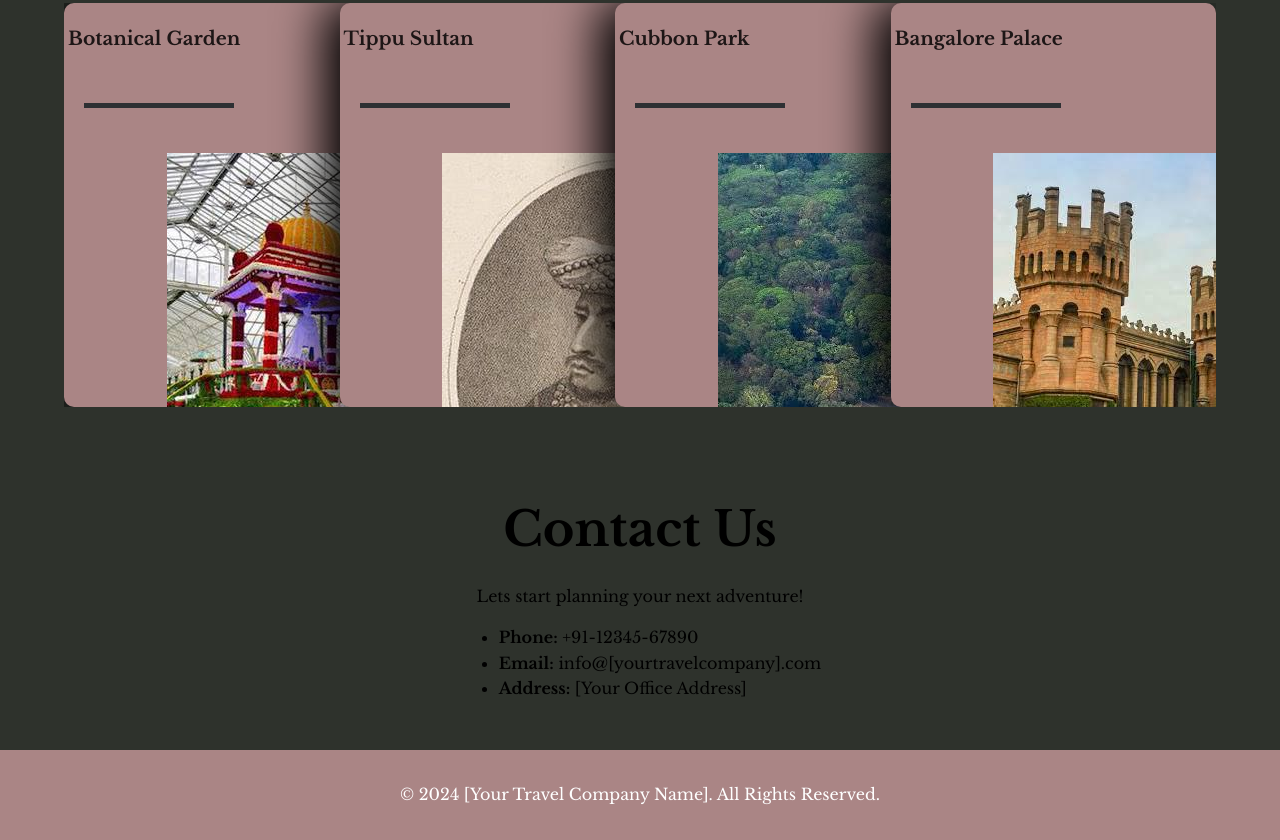
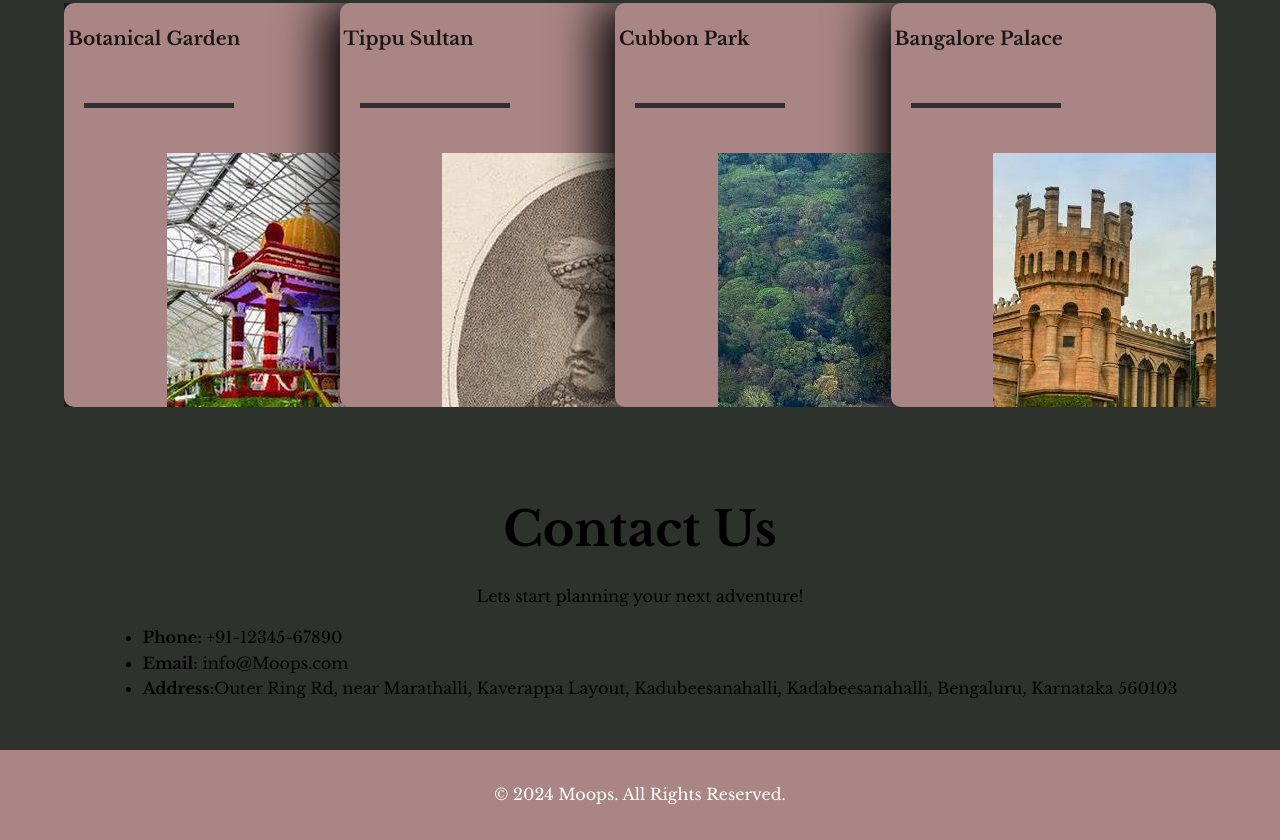
Before and after one commit to NobleTamrakar/SyntaxTerrors_webdev, a plain HTML site: page index.html in a window 1280 px wide. Shown: the part 1956-2796 px from the top of the page. Drawn offline with nearby package versions, Linux system fonts and the light colour scheme.

Commit message:
Update index.html
Signed-off-by: SHREYS04 <shreyssudhakar04@gmail.com>

```diff
--- a/index.html
+++ b/index.html
@@ -140,8 +140,8 @@
                 <div class="con">
                 <ul ><span class="text7">
                     <li><strong>Phone:</strong> +91-12345-67890</li>
-                    <li><strong>Email:</strong> info@[yourtravelcompany].com</li>
-                    <li><strong>Address:</strong> [Your Office Address]</li>
+                    <li><strong>Email:</strong> info@Moops.com</li>
+                    <li><strong>Address:</strong>Outer Ring Rd, near Marathalli, Kaverappa Layout, Kadubeesanahalli, Kadabeesanahalli, Bengaluru, Karnataka 560103 </li>
                 </span>
                 </ul>
                 </div>
@@ -151,7 +151,7 @@
     <main>
         <footer>
             <div class="container" id="container">
-                <p>&copy; 2024 [Your Travel Company Name]. All Rights Reserved.</p>
+                <p>&copy; 2024 Moops. All Rights Reserved.</p>
             </div>
         </footer>
     </main>
```
